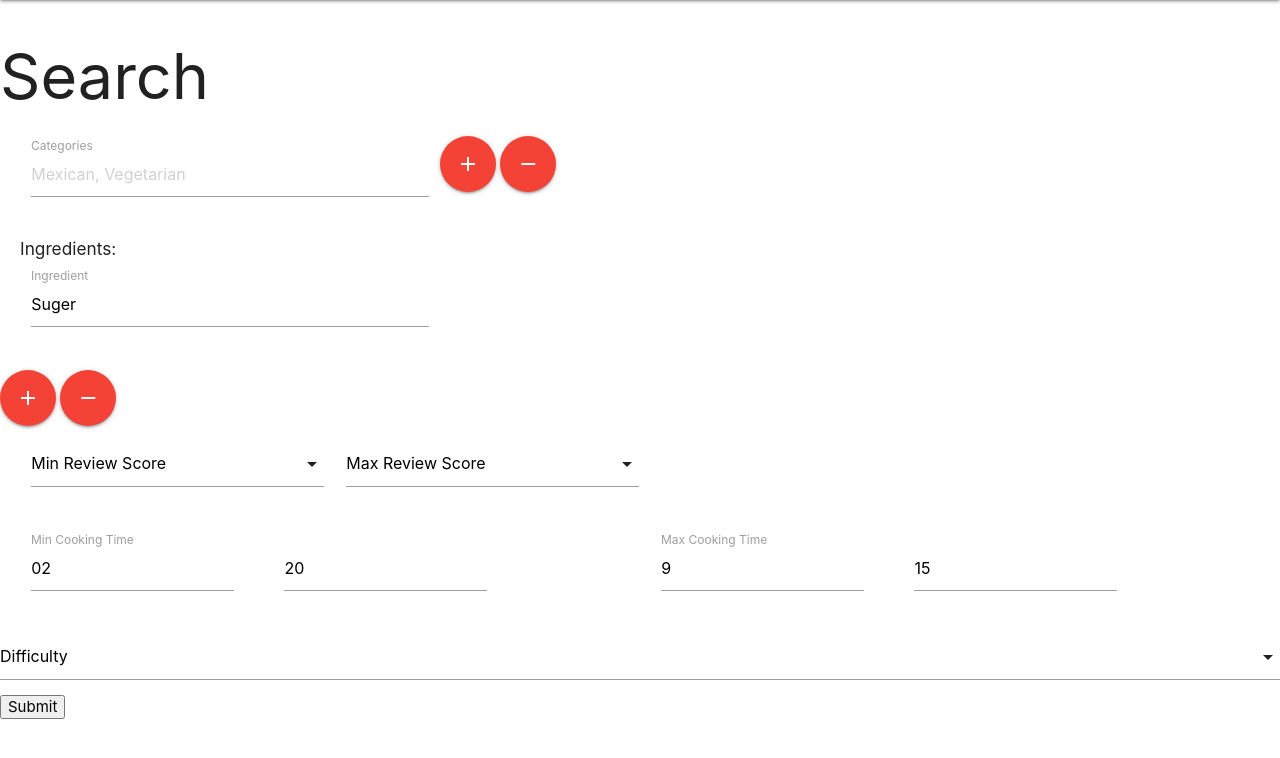
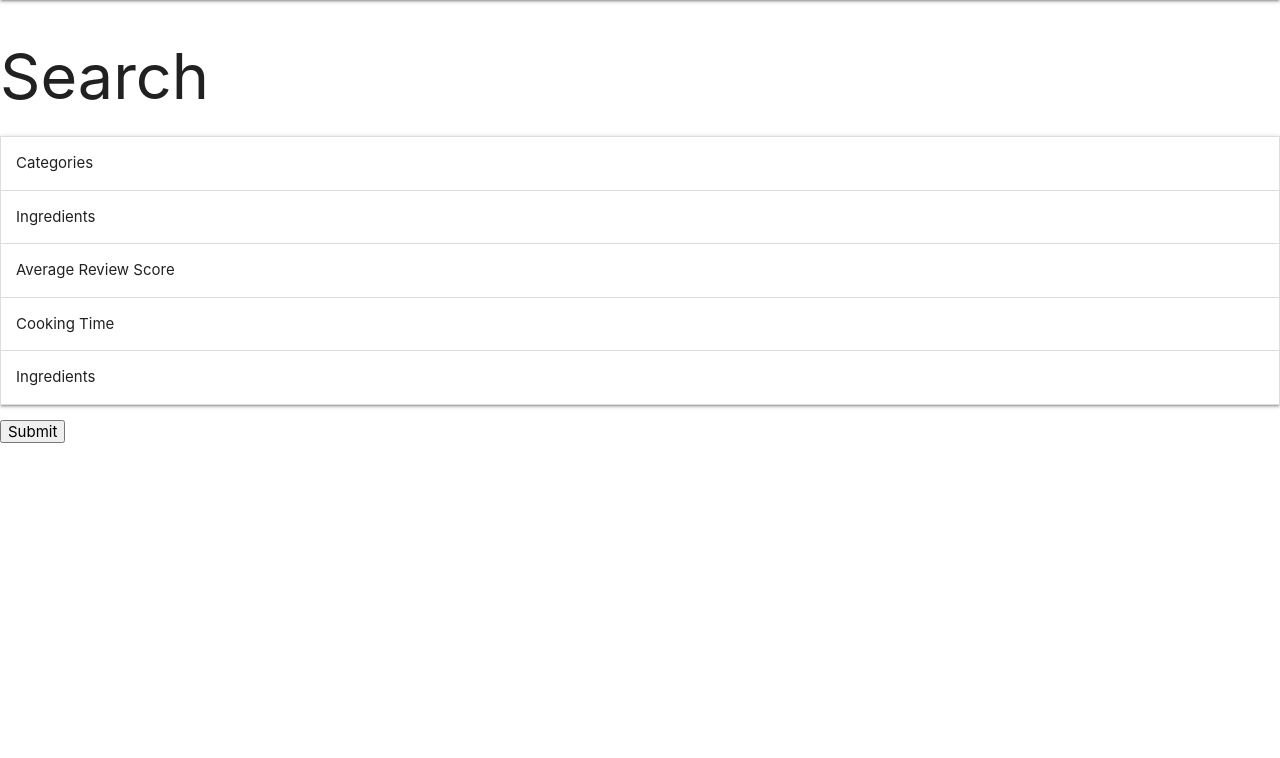
Before and after one commit to Code-Institute-Submissions/milestone-project-5, a Flask app: page / in a window 1280 px wide. Shown: the part 64-822 px from the top of the page. Run offline with Flask 2, Linux system fonts and the light colour scheme; data that the repository does not hold is empty.

Commit message:
add collapsible to search page

```diff
--- a/templates/base.html
+++ b/templates/base.html
@@ -81,8 +81,11 @@
 
                     //required for character limit
                         $('input#input_text, textarea#blurb').characterCounter();
+                    $('#username').characterCounter()
 
-                    $('#username').characterCounter()
+                    //required for collapsible
+                        $('.collapsible').collapsible();
+
 
   });
 
--- a/templates/index.html
+++ b/templates/index.html
@@ -15,8 +15,13 @@
 <h1>Search</h1>
 
 
+<form method="POST" id="filter">
 
-<form method="POST" id="filter" >
+
+  <ul class="collapsible">
+    <li>
+      <div class="collapsible-header">Categories</div>
+      <div class="collapsible-body">
 
         <div class="row">
           <div class="input-field col s4">
@@ -27,8 +32,13 @@
           <a class="btn-floating btn-large waves-effect waves-light red" id="remove-category"><i class="material-icons">remove</i></a>
         </div>
 
+      </div>
+    </li>
 
-<h6>Ingredients:</h6>
+    <li>
+      <div class="collapsible-header">Ingredients</div>
+      <div class="collapsible-body">
+
         <div class="row ingredient-row-0">
           <div class="input-field col s4">
             <label for="ingredient">Ingredient</label>
@@ -37,6 +47,13 @@
         </div>
         <a class="btn-floating btn-large waves-effect waves-light red" id="add-filter-ingredient"><i class="material-icons">add</i></a>
         <a class="btn-floating btn-large waves-effect waves-light red" id="remove-ingredient"><i class="material-icons">remove</i></a>
+
+      </div>
+    </li>
+
+    <li>
+      <div class="collapsible-header">Average Review Score</div>
+      <div class="collapsible-body">
 
         <div class="row">
           <div class="input-field col s3">
@@ -60,19 +77,31 @@
     </select>
           </div>
         </div>
+      </div>
+    </li>
 
+    <li>
+      <div class="collapsible-header">Cooking Time</div>
+      <div class="collapsible-body">
         <div class="row">
           <div class="input-field col s6">
-            <input id="min-hours" name="min-hours" class="col s4" type="number" value="02" placeholder="Hours">
-            <input id="min-mins" name="min-mins" type="number" value="20" max="59" class="col s4 offset-s1" placeholder="Minutes " >
+            <input id="min-hours" name="min-hours" class="col s4" type="number" placeholder="Hours">
+            <input id="min-mins" name="min-mins" type="number" max="59" class="col s4 offset-s1" placeholder="Minutes ">
             <label>Min Cooking Time</label>
           </div>
           <div class="input-field col s6">
-            <input id="max-hours" name="max-hours" class="col s4" value="9" type="number" placeholder="Hours" >
-            <input id="max-mins" name="max-mins" class="col s4 offset-s1" value="15" type="number" max="59" placeholder="Minutes " >
+            <input id="max-hours" name="max-hours" class="col s4" type="number" placeholder="Hours">
+            <input id="max-mins" name="max-mins" class="col s4 offset-s1" type="number" max="59" placeholder="Minutes ">
             <label>Max Cooking Time</label>
           </div>
         </div>
+
+      </div>
+    </li>
+
+    <li>
+      <div class="collapsible-header">Ingredients</div>
+      <div class="collapsible-body">
 
         <div class="input-field col s12">
           <select multiple name="difficulties-filter">
@@ -83,7 +112,24 @@
     </select>
         </div>
 
+      </div>
+    </li>
+
+
+
+
+
+
+  </ul>
+
   <input type="submit" value="Submit">
+
+
+
+
+
+
+
 
 </form>
 
```
Lines whose indentation alone changed are shown as unchanged.
